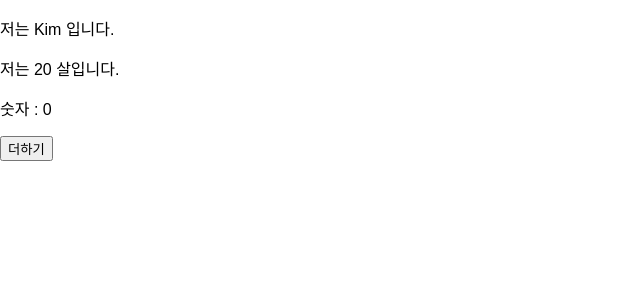
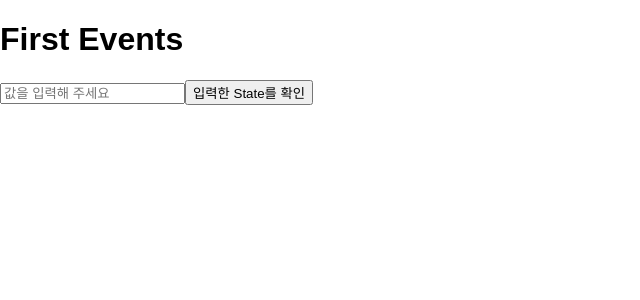
Before and after one commit to DottJs/reattest, a React (Create React App) app in the folder hello-react/: page / in a window 1280 px wide. Shown: the top 300 px of the page, without its empty margins (0-640 px from the left). Built offline with nearby package versions, Linux system fonts and the light colour scheme.

Commit message:
event test onClick
onClick

```diff
--- a/hello-react/src/App.js
+++ b/hello-react/src/App.js
@@ -1,12 +1,15 @@
 import React, { Component } from 'react';
-import MyComponent from './MyComponent';
+// import MyComponent from './MyComponent';
+import EventPart from './eventPart'; //첫글자는 대문자로 시작해야한다.
 
 class App extends Component {
 
   render() {
     return (
-      // 생성한 컴포넌트에서 prop으로 잡은 것 = {표시할 내용}}
-      <MyComponent name='Kim' age={20}/> //{'Kim'} JS코드안의 문자열이란 의미로
+      // 첫글자는 대문자로 시작해야 된다.
+      <div>
+          <EventPart />
+      </div>
     );
   }
 }
--- /dev/null
+++ b/hello-react/src/eventPart.js
@@ -0,0 +1,42 @@
+import React,{ Component } from 'react';
+
+
+class eventPart extends Component{
+    state = {
+        message : ''
+    }
+    render(){
+        return(
+            <div>
+                <h1>
+                    First Events
+                </h1>
+                <input
+                type="text"
+                name="message"
+                placeholder="값을 입력해 주세요"
+                value={this.state.message}
+                onChange={
+                    (e) => { this.setState({
+                        message : e.target.value
+                    })
+                    }
+                }
+                />
+                <button
+                onClick={
+                    (e) =>{
+                        alert(this.state.message);
+                        this.setState({
+                            message : ''
+                        });
+                    }
+                }
+                >입력한 State를 확인</button>
+
+            </div>
+        )
+    }
+}
+
+export default eventPart;
```
Also changed, not shown: hello-react/src/MyComponent.js (line endings or trailing spaces).
